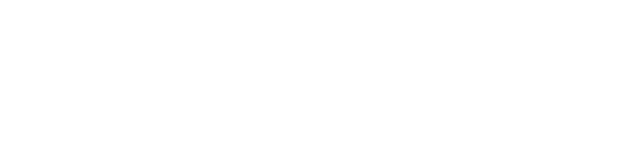
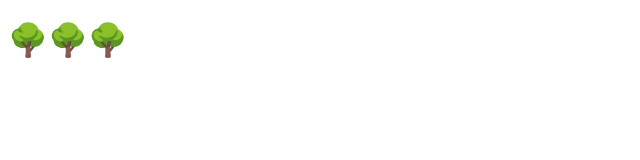
Before and after one commit to AsafGerchak/git-branching-lesson, a plain HTML site: page index.html in a window 1280 px wide. Shown: the whole page, without its empty margins (0-640 px from the left). Drawn offline with Linux system fonts and the light colour scheme.

Commit message:
New header! :skull::nail_care:

```diff
--- a/index.html
+++ b/index.html
@@ -8,5 +8,7 @@
 </head>
 <body>
 
+  <h1>🌳🌳🌳</h1>
+
 </body>
 </html>
```
